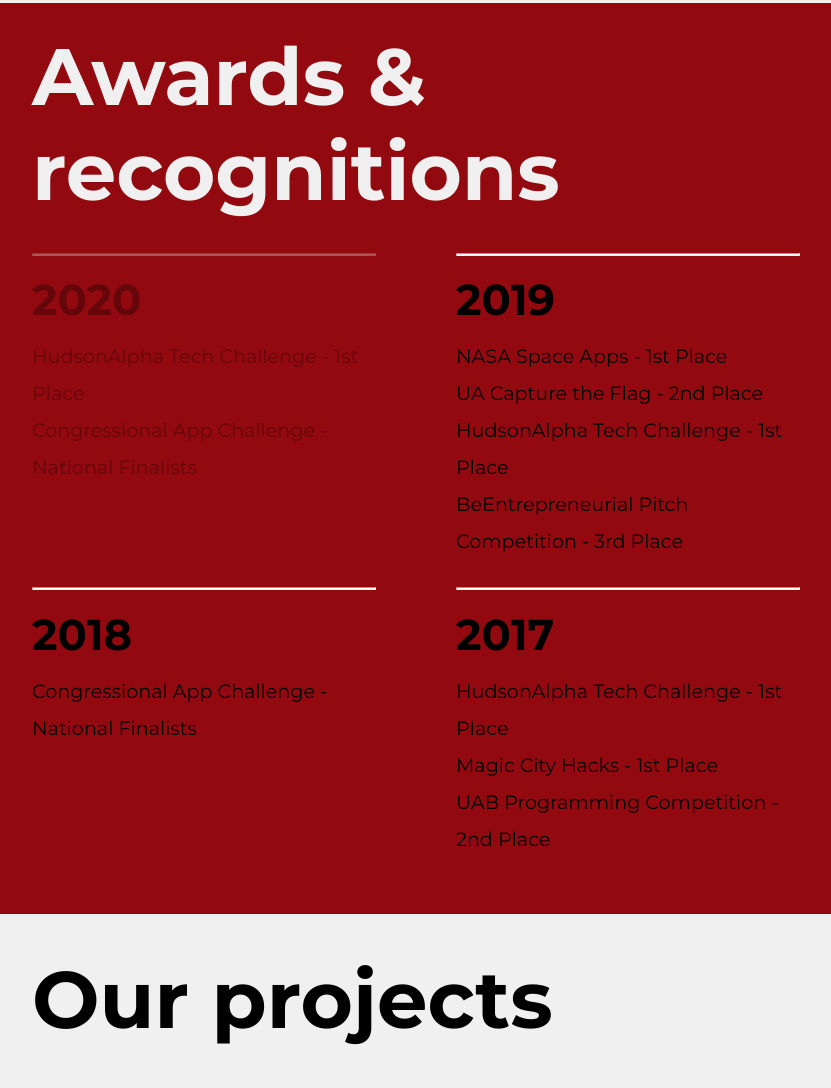
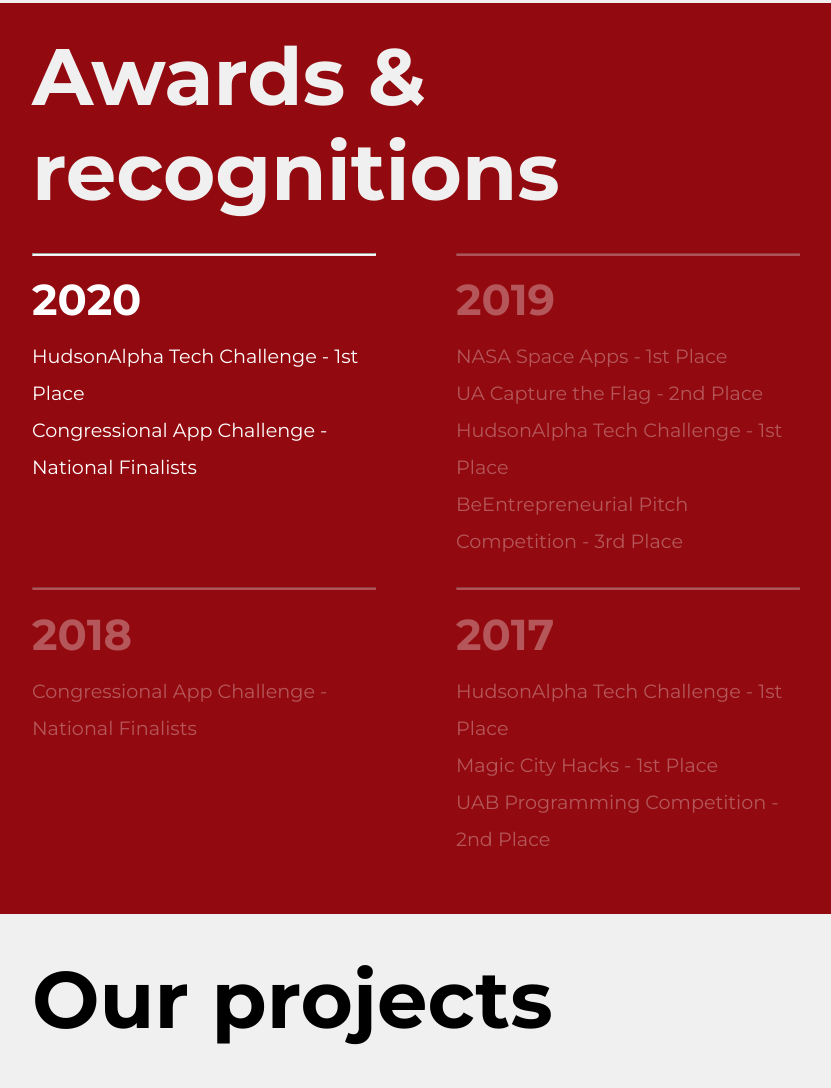
Before and after one commit to forensx/forensx_portfolio, a Gatsby site in the folder forensx_portfolio/: page / in a window 1280 px wide. Shown: the part 1673-2761 px from the top of the page, without its empty margins (224-1055 px from the left). Built offline with nearby package versions, Linux system fonts and the light colour scheme; Gatsby itself is replaced by a stand-in of ours.

Commit message:
Added hover logic

```diff
--- a/forensx_portfolio/src/components/AwardsPanel.js
+++ b/forensx_portfolio/src/components/AwardsPanel.js
@@ -37,7 +37,7 @@
         height: "100%",
       }}
     >
-      <div className="Awards2020 inactiveAwardHover">
+      <div className="Awards2020 inactiveAwardHover defaultHover">
         <hr
           style={{
             height: "1px",
@@ -53,7 +53,7 @@
           <li>Congressional App Challenge - National Finalists</li>
         </ul>
       </div>
-      <div className="Awards2019 defaultAwardHover">
+      <div className="Awards2019 inactiveAwardHover">
         <hr
           style={{
             height: "1px",
@@ -71,7 +71,7 @@
           <li>BeEntrepreneurial Pitch Competition - 3rd Place</li>
         </ul>
       </div>
-      <div className="Awards2018 defaultAwardHover">
+      <div className="Awards2018 inactiveAwardHover">
         <hr
           style={{
             height: "1px",
@@ -86,7 +86,7 @@
           <li>Congressional App Challenge - National Finalists</li>
         </ul>
       </div>
-      <div className="Awards2017 defaultAwardHover">
+      <div className="Awards2017 inactiveAwardHover">
         <hr
           style={{
             height: "1px",
--- a/forensx_portfolio/src/styles/global.css
+++ b/forensx_portfolio/src/styles/global.css
@@ -29,6 +29,7 @@
   grid-column-gap: 80px;
   grid-row-gap: 0px;
   margin-top: "2%";
+  color: white;
 }
 
 .Awards2020 {
@@ -61,6 +62,10 @@
 }
 
 .inactiveAwardHover:hover {
+  opacity: 1;
+}
+
+.defaultHover {
   opacity: 1;
 }
 
```
